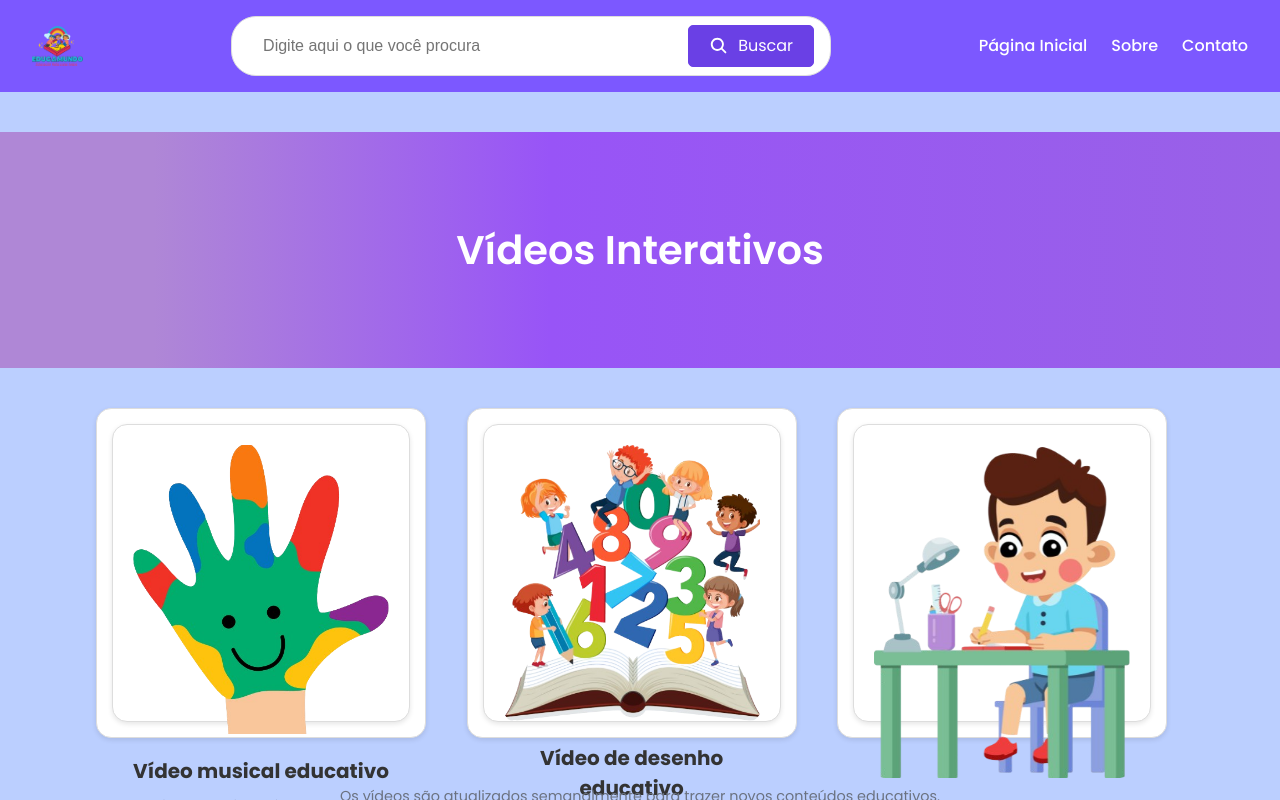
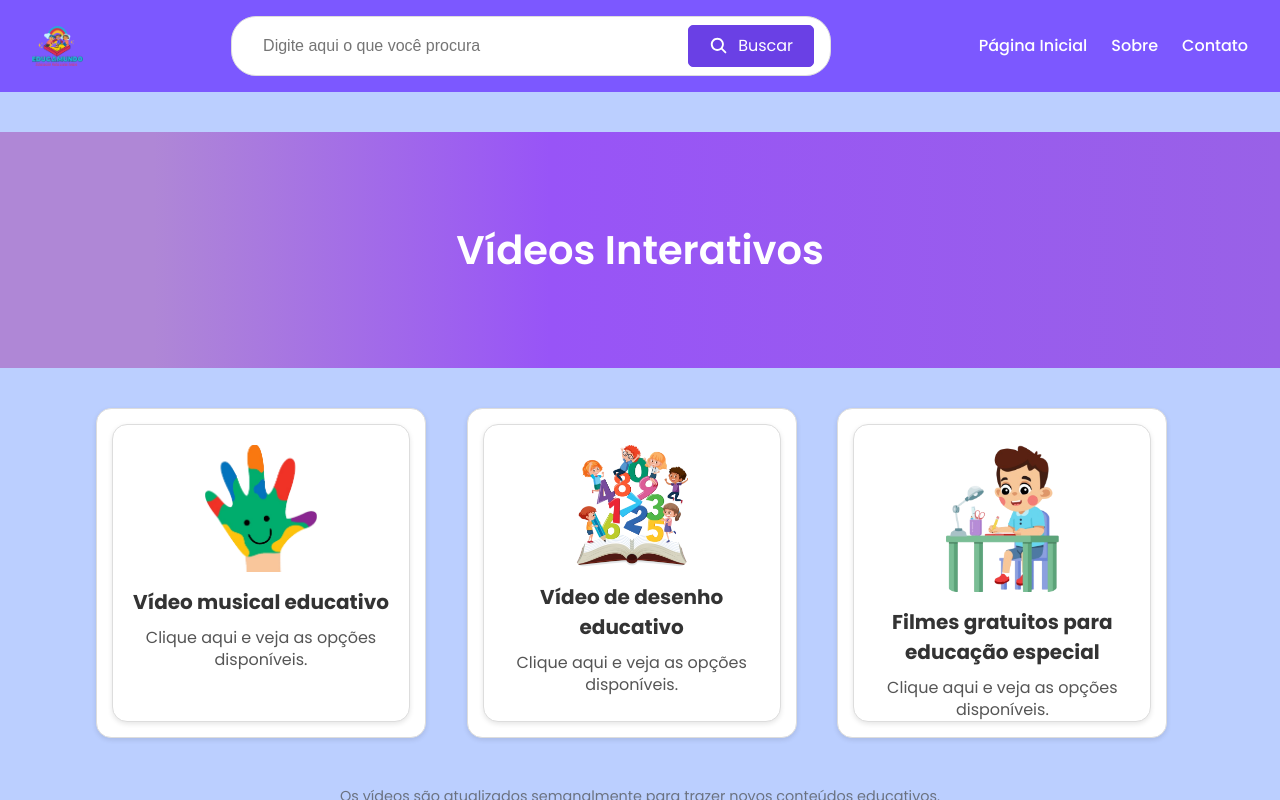
Before and after one commit to LeviGabriel867/EducaMundo, a React (Vite) app in the folder front-end/: page /InteractiveVideos in a window 1280 px wide. Built offline with nearby package versions, Linux system fonts and the light colour scheme.

Commit message:
refactor: Dimensionamento das imagens

```diff
--- a/front-end/src/components/button/buttonActivities/ButtonActivities.css
+++ b/front-end/src/components/button/buttonActivities/ButtonActivities.css
@@ -24,7 +24,9 @@
 
   /* Style for the image */
   .container img {
-      max-width: 100%;  /* Ensure the image doesn't overflow the container */
+    display: flex;
+    margin: 0 auto ;
+      max-width: 44%;  /* Ensure the image doesn't overflow the container */
       height: auto;      /* Maintain aspect ratio */
       margin-bottom: 15px; /* Space between image and text */
       border-radius: 10px;    /* Optional: Rounded corners for the image */
--- a/front-end/src/components/games/pageGame/ContainerGames.css
+++ b/front-end/src/components/games/pageGame/ContainerGames.css
@@ -36,6 +36,9 @@
     box-sizing: border-box;
     cursor: pointer;
 }
+.img-game{
+    max-width: 60%;
+}
 
 /* Estilo individual dos cards */
 .selected-game {
```
Also changed, not shown: front-end/src/assets/play.png.
